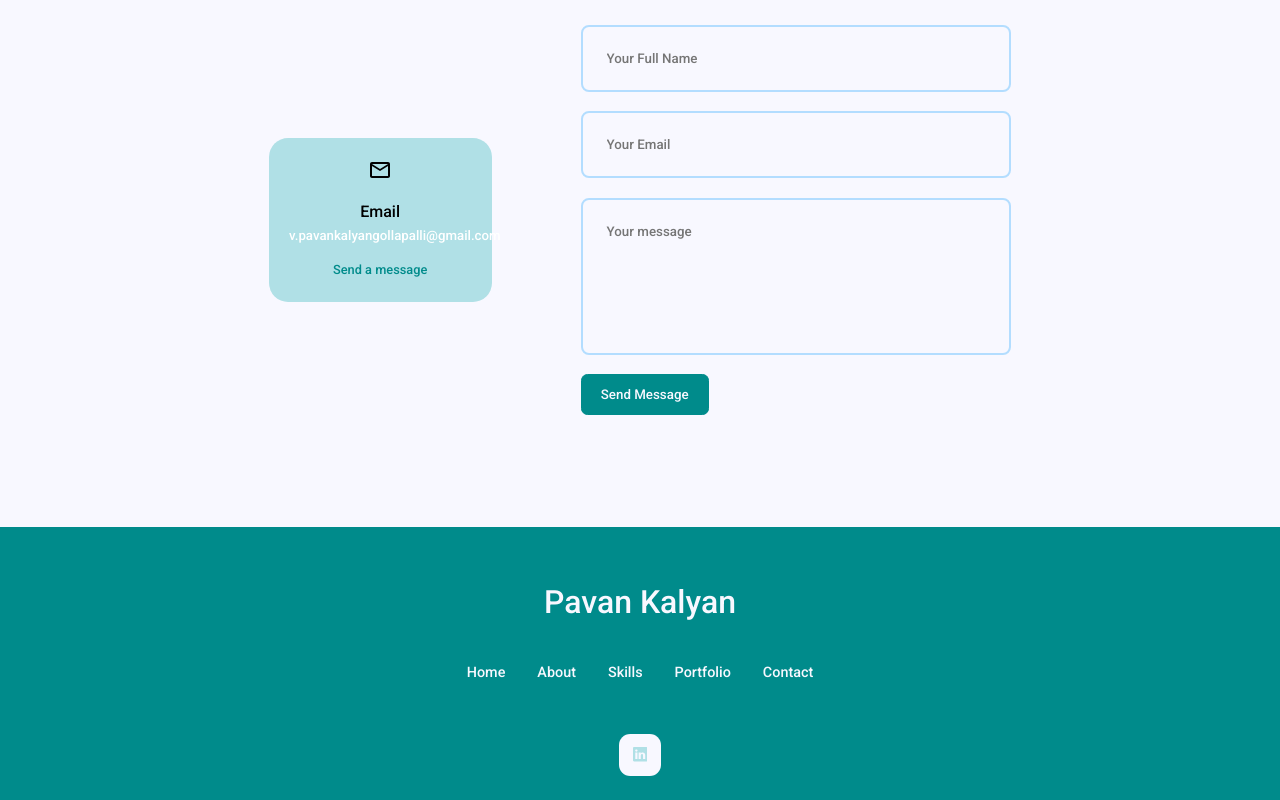
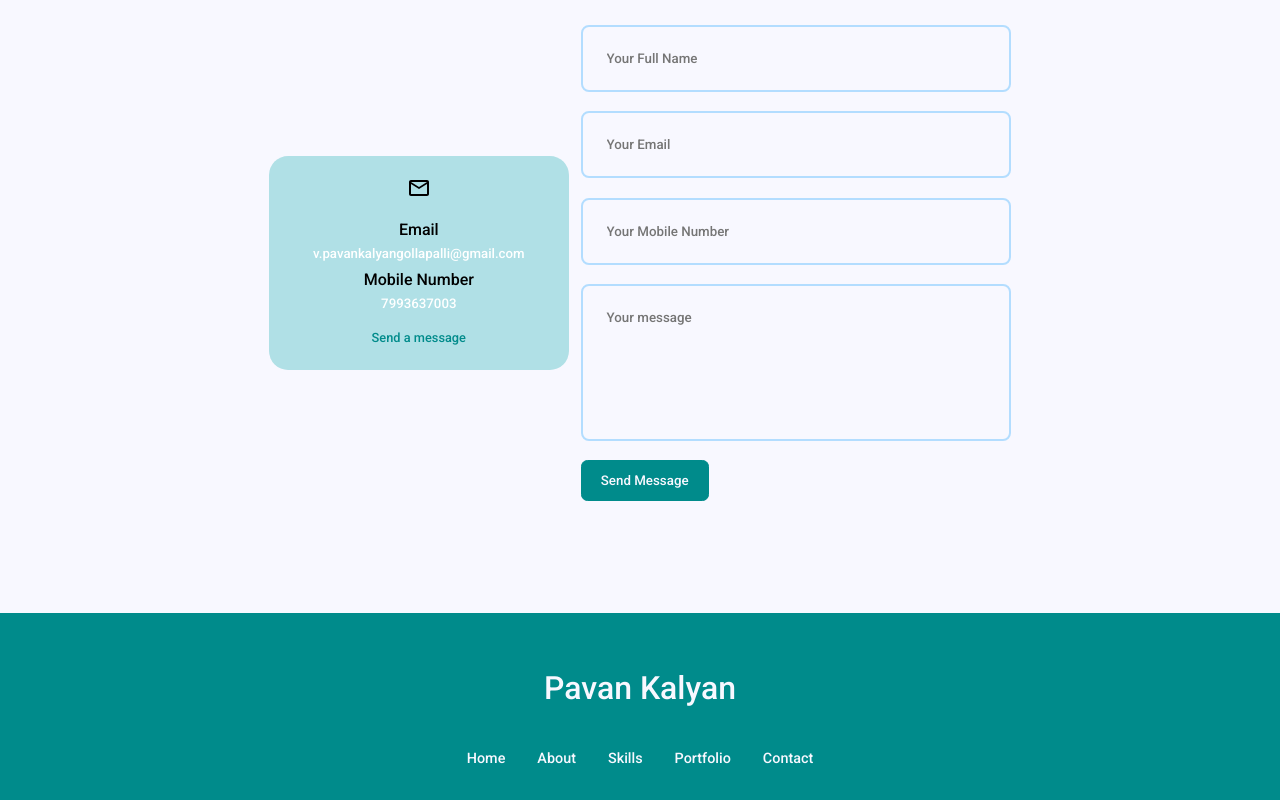
Before and after one commit to pavan27dev/myportfolio, a React (Create React App) app: page / in a window 1280 px wide. Shown: the part 3540-4340 px from the top of the page. Built offline with nearby package versions, Linux system fonts and the light colour scheme.

Commit message:
Update Contact.jsx

```diff
--- a/src/components/contact/Contact.jsx
+++ b/src/components/contact/Contact.jsx
@@ -38,11 +38,13 @@ const Contact = () => {
       <h2>Contact Me</h2>
       <div className="container contact__container">
         <div className="contact__options">
-          <article className="contact__option">
+          <article className="contact__option" style={{ width: 300 }}>
             <MdOutlineEmail className="contact__option-icon" />
             <h4>Email</h4>
             <h5>v.pavankalyangollapalli@gmail.com</h5>
-            <a href="mailto:mekomerikomg@gmail.com">Send a message</a>
+            <h4>Mobile Number</h4>
+            <h5>7993637003</h5>
+            <a href="mailto:v.pavankalyangollapalli@gmail.com">Send a message</a>
           </article>
         </div>
         <form action='https://formspree.io/f/xrbbwova' method='post'>
@@ -56,6 +58,12 @@ const Contact = () => {
             type="text"
             placeholder="Your Email"
             name="user_email"
+            required
+          />
+          <input
+            type="number"
+            placeholder="Your Mobile Number"
+            name="Mobile"
             required
           />
           <textarea
```
